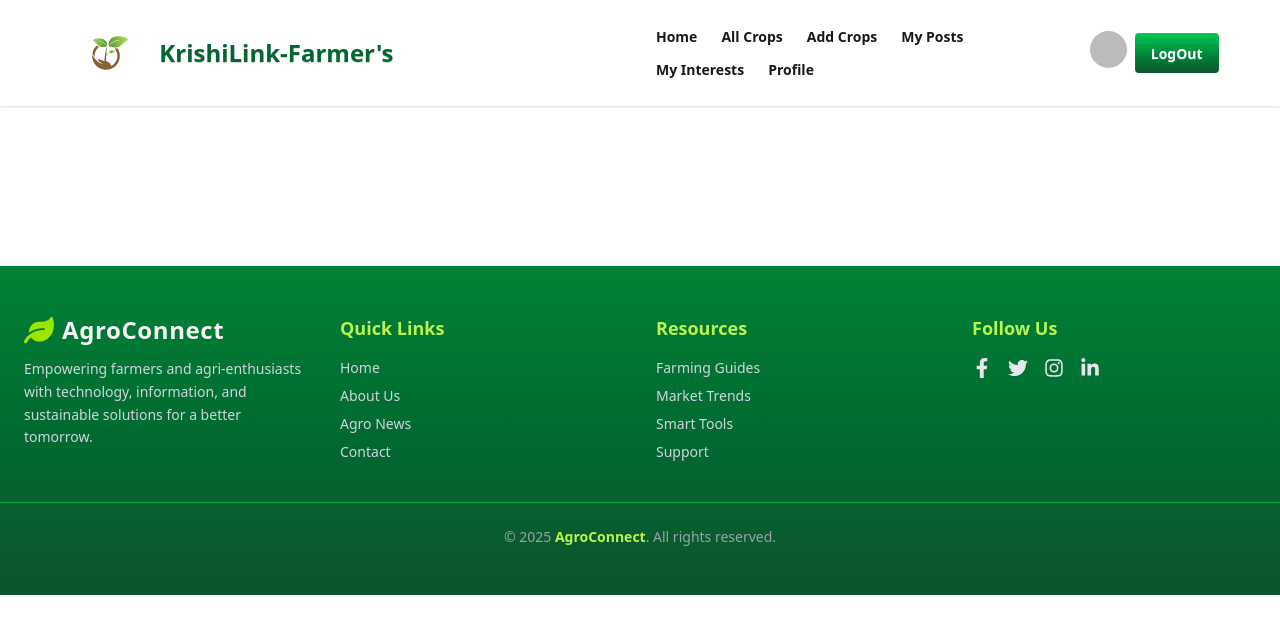
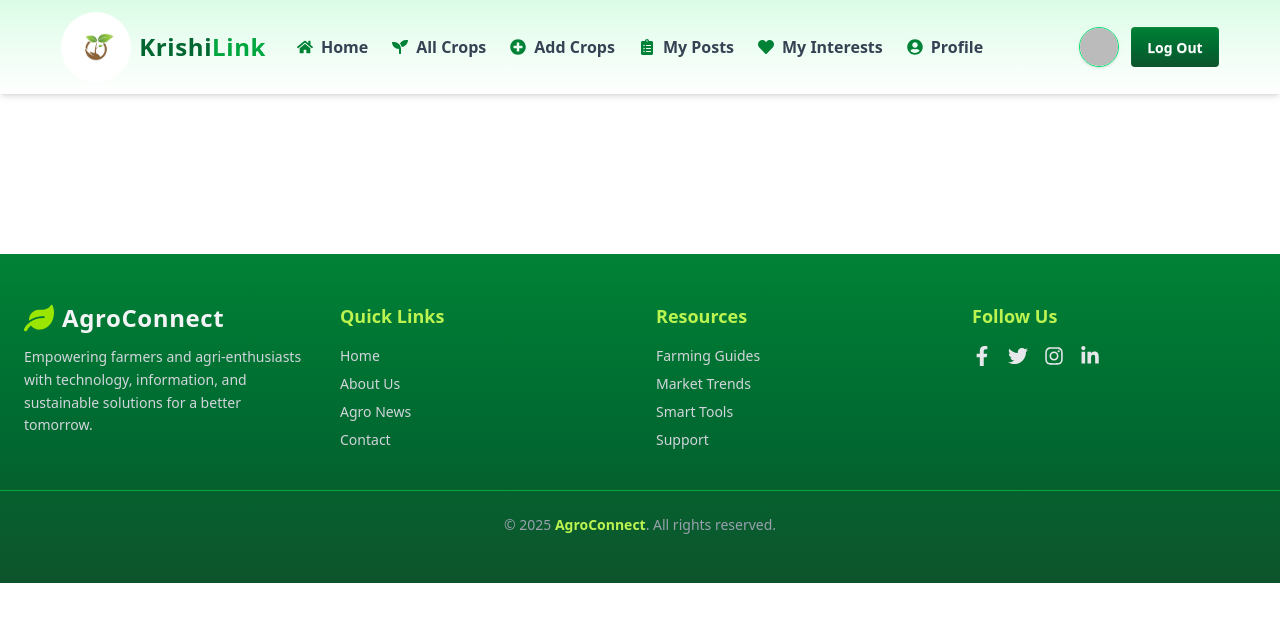
Before and after one commit to Sima-akhter/krishiLink-project-client, a React (Vite) app: page /auth in a window 1280 px wide. Shown: the top 634 px of the page. Built offline with nearby package versions, Linux system fonts and the light colour scheme; no server answers; sample sign-in values are in the browser's storage.

Commit message:
update navbar

```diff
--- a/src/Components/Navbar.jsx
+++ b/src/Components/Navbar.jsx
@@ -1,125 +1,183 @@
+import logo from "../assets/krishi-logo.png";
+import MyLink from "./MyLink";
+import { Link } from "react-router";
+import { AuthContext } from "../Provaider/AuthProvider";
+import { use } from "react";
+import { toast } from "react-toastify";
 
-// import profile from '../assets/cat.png'
-import logo from '../assets/krishi-logo.png'
-import MyLink from './MyLink'
-import { Link } from 'react-router'
-import { AuthContext } from '../Provaider/AuthProvider'
-import { use } from 'react'
-import { toast } from 'react-toastify'
-
+// React Icons
+import { FaHome, FaSeedling, FaUserCircle, FaPlusCircle, FaClipboardList, FaHeart } from "react-icons/fa";
 
 const Navber = () => {
   const { user, logOut } = use(AuthContext);
 
   const handleLogOut = () => {
-        console.log('user trying to log out');
-
     logOut()
-            .then(() => {
-                toast.success('Your Looged Succesfull');
-            })
-            .catch((error) => {
-
-                toast.error(error.message);
-
-            })
-
-    }
+      .then(() => toast.success("You have logged out successfully!"))
+      .catch((error) => toast.error(error.message));
+  };
 
   return (
-
-        <div className=' bg-base-100 shadow-sm '>
-            <div className="navbar w-11/12 mx-auto">
+    <div className="bg-gradient-to-b from-green-100 to-white shadow-md sticky top-0 z-50">
+      <div className="navbar w-11/12 mx-auto py-3">
+        {/* Left Side */}
         <div className="navbar-start">
+          {/* Mobile menu */}
           <div className="dropdown">
-                        <div tabIndex={0} role="button" className="btn btn-ghost lg:hidden">
-                            <svg xmlns="http://www.w3.org/2000/svg" className="h-5 w-5" fill="none" viewBox="0 0 24 24" stroke="currentColor"> <path strokeLinecap="round" strokeLinejoin="round" strokeWidth="2" d="M4 6h16M4 12h8m-8 6h16" /> </svg>
+            <div
+              tabIndex={0}
+              role="button"
+              className="btn btn-ghost lg:hidden"
+            >
+              <svg
+                xmlns="http://www.w3.org/2000/svg"
+                className="h-6 w-6 text-green-800"
+                fill="none"
+                viewBox="0 0 24 24"
+                stroke="currentColor"
+              >
+                <path
+                  strokeLinecap="round"
+                  strokeLinejoin="round"
+                  strokeWidth="2"
+                  d="M4 6h16M4 12h8m-8 6h16"
+                />
+              </svg>
             </div>
             <ul
               tabIndex="-1"
-                            className="menu menu-sm dropdown-content bg-base-100 rounded-box z-1 mt-3 w-52 p-2 shadow">
-
+              className="menu menu-sm dropdown-content bg-white rounded-xl z-10 mt-3 w-52 p-2 shadow-lg border border-green-100"
+            >
               <li>
-                                <MyLink to={'/'} >Home</MyLink>
+                <MyLink to="/">
+                  <FaHome className="text-green-700" /> Home
+                </MyLink>
               </li>
               <li>
-                                <MyLink to={'/about'} >All Crops</MyLink>
+                <MyLink to="/allCrops">
+                  <FaSeedling className="text-green-700" /> All Crops
+                </MyLink>
+              </li>
+              {user && (
+                <>
+                  <li>
+                    <MyLink to="/addCrops">
+                      <FaPlusCircle className="text-green-700" /> Add Crops
+                    </MyLink>
                   </li>
                   <li>
-                                <MyLink to={'/profile'} >Profile</MyLink>
+                    <MyLink to="/my-posted">
+                      <FaClipboardList className="text-green-700" /> My Posts
+                    </MyLink>
+                  </li>
+                  <li>
+                    <MyLink to="/myInterests">
+                      <FaHeart className="text-green-700" /> My Interests
+                    </MyLink>
+                  </li>
+                  <li>
+                    <MyLink to="/profile">
+                      <FaUserCircle className="text-green-700" /> Profile
+                    </MyLink>
+                  </li>
+                </>
+              )}
+            </ul>
+          </div>
+
+          {/* Logo */}
+          <div className="flex items-center gap-2">
+            <img className="w-[70px] rounded-full" src={logo} alt="logo" />
+            <h1 className="text-2xl font-bold text-green-800 tracking-wide">
+              Krishi<span className="text-green-600">Link</span>
+            </h1>
+          </div>
+        </div>
+
+        {/* Desktop Menu */}
+        <div className="navbar-center hidden lg:flex">
+          <ul className="menu menu-horizontal px-1 text-[16px] font-medium text-gray-700">
+            <li>
+              <MyLink to="/" className="flex items-center gap-2 hover:text-green-700 transition-colors">
+                <FaHome className="text-green-700" /> Home
+              </MyLink>
+            </li>
+            <li>
+              <MyLink to="/allCrops" className="flex items-center gap-2 hover:text-green-700 transition-colors">
+                <FaSeedling className="text-green-700" /> All Crops
+              </MyLink>
             </li>
 
+            {user && (
+              <>
+                <li>
+                  <MyLink to="/addCrops" className="flex items-center gap-2 hover:text-green-700 transition-colors">
+                    <FaPlusCircle className="text-green-700" /> Add Crops
+                  </MyLink>
+                </li>
+                <li>
+                  <MyLink to="/my-posted" className="flex items-center gap-2 hover:text-green-700 transition-colors">
+                    <FaClipboardList className="text-green-700" /> My Posts
+                  </MyLink>
+                </li>
+                <li>
+                  <MyLink to="/myInterests" className="flex items-center gap-2 hover:text-green-700 transition-colors">
+                    <FaHeart className="text-green-700" /> My Interests
+                  </MyLink>
+                </li>
+                <li>
+                  <MyLink to="/profile" className="flex items-center gap-2 hover:text-green-700 transition-colors">
+                    <FaUserCircle className="text-green-700" /> Profile
+                  </MyLink>
+                </li>
+              </>
+            )}
           </ul>
         </div>
-                    <div className=' flex justify-center items-center gap-2'>
-                        <img className='w-[90px] rounded-full' src={logo} alt="" />
-                        <div className="navbar-center hidden lg:flex">
-                            <h1 className='text-2xl font-bold text-green-800 text-shadow-2xs'>KrishiLink-Farmer's</h1>
+
+        {/* Right Side */}
+        <div className="navbar-end flex items-center gap-3">
+          {/* Profile Image */}
+          <MyLink to="/profile">
+            <img
+              className="w-10 h-10 rounded-full border border-green-400 object-cover shadow-sm"
+              src={
+                user?.photoURL
+                  ? user.photoURL
+                  : "https://img.icons8.com/?size=100&id=12438&format=png&color=000000"
+              }
+              alt="profile"
+            />
+          </MyLink>
+
+          {/* Buttons */}
+          {user ? (
+            <button
+              onClick={handleLogOut}
+              className="btn text-white border-none bg-gradient-to-b from-green-700 to-green-900 hover:from-green-600 hover:to-green-800 transition-all duration-300"
+            >
+              Log Out
+            </button>
+          ) : (
+            <div className="flex flex-col md:flex-row gap-2">
+              <Link
+                to="/auth/login"
+                className="btn text-white border-none bg-gradient-to-b from-green-700 to-green-900 hover:from-green-600 hover:to-green-800 transition-all duration-300"
+              >
+                Login
+              </Link>
+              <Link
+                to="/auth/register"
+                className="btn text-white border-none bg-gradient-to-b from-green-700 to-green-900 hover:from-green-600 hover:to-green-800 transition-all duration-300"
+              >
+                Register
+              </Link>
+            </div>
+          )}
         </div>
       </div>
     </div>
+  );
+};
 
-                <div className="navbar-end">
-                    <div className='flex items-center gap-2 '>
-
-                        <div className='hidden lg:flex'>
-                            <ul className="menu menu-horizontal px-1">
-
-                                <li>
-                                    <MyLink to={'/'} >Home</MyLink>
-                                </li>
-                                <li>
-                                    <MyLink to={'/allCrops'} >All Crops</MyLink>
-                                </li>
-
-                                {
-                                    user && <>
-
-                                    <li>
-                                    <MyLink to={'/addCrops'} >Add Crops</MyLink>
-                                </li>
-                                    <li>
-                                    <MyLink to={'/my-posted'} >My Posts</MyLink>
-                                </li>
-                                    <li>
-                                    <MyLink to={'/myInterests'} >My Interests</MyLink>
-                                </li>
-
-                                    <li>
-                                    <MyLink to={'/profile'} >Profile</MyLink>
-                                </li>
-                                    </>
-                                }
-
-                                {/* <li>
-                                    <MyLink to={'/profile'} >Profile</MyLink>
-                                </li> */}
-                            </ul>
-
-                        </div>
-
-                        {/* <div className='hidden md:block'>
-                            {user && user.email}
-                        </div> */}
-
-                        <div className='w-[44px] h-[44px] '>
-                            <MyLink to="/profile"><img className='w-full rounded-full' src={`${user ? user.photoURL : 'https://img.icons8.com/?size=100&id=12438&format=png&color=000000'}`} alt="" /></MyLink>
-
-                        </div>
-
-                        <div>
-                            {user ? (
-                                <button onClick={handleLogOut} className="btn text-white border-none bg-gradient-to-b from-green-500 to-green-900 hover:from-green-600 hover:to-green-800 transition-all duration-300">LogOut</button>
-                            ) : (<><div className='flex flex-col md:flex-row gap-2'><Link to='/auth/login' className="btn text-white border-none bg-gradient-to-b from-green-500 to-green-900 hover:from-green-600 hover:to-green-800 transition-all duration-300">Login</Link><Link to='/auth/register' className='btn text-white border-none bg-gradient-to-b from-green-500 to-green-900 hover:from-green-600 hover:to-green-800 transition-all duration-300'>Register</Link></div></>)}
-                        </div>
-
-
-
-                    </div>
-                </div>
-            </div>
-        </div>
-    )
-}
-
-export default Navber
+export default Navber;
```
Lines whose indentation alone changed are shown as unchanged.
